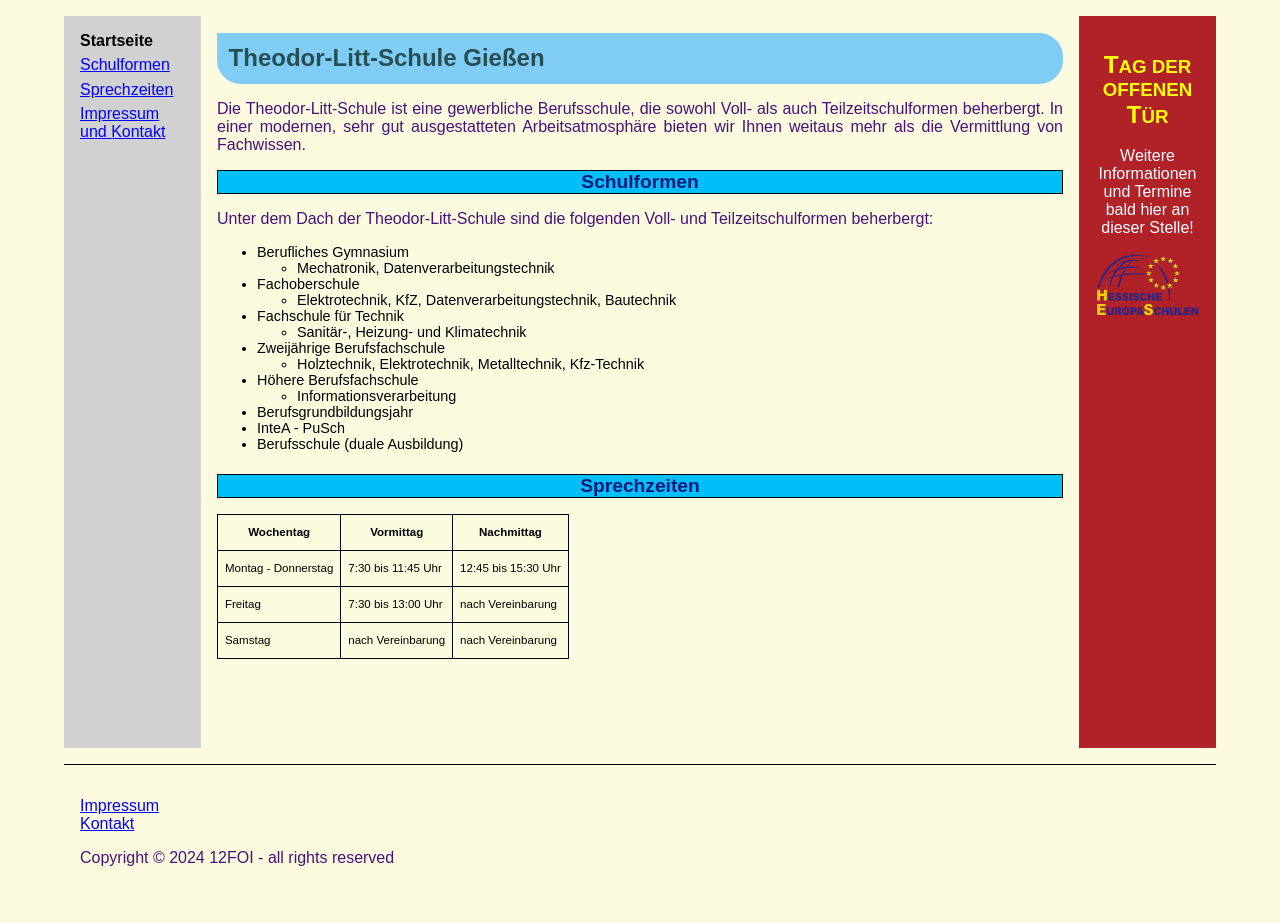
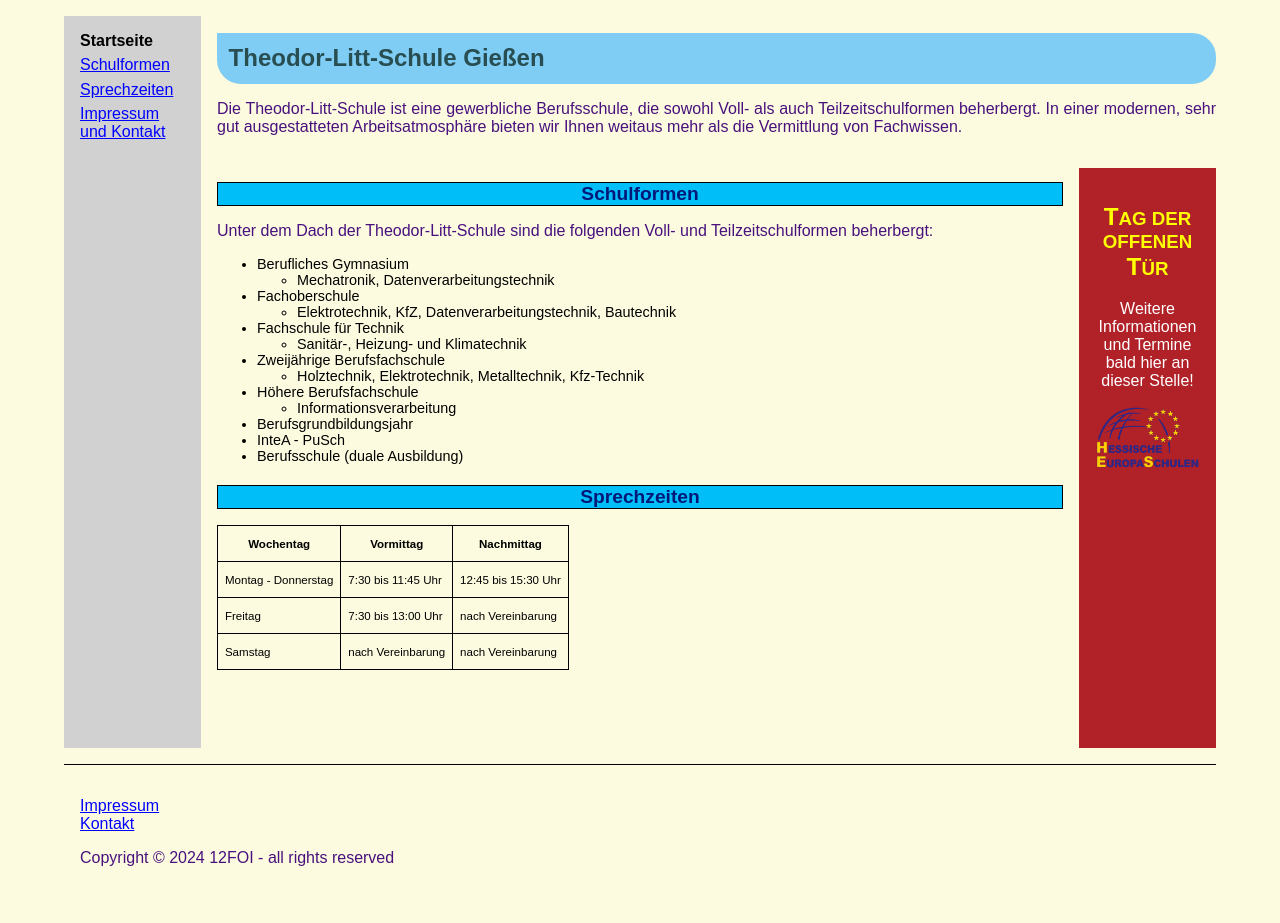
Before and after one commit to TomMaverick/tmn-website, a PHP site: page /uebungen/schulwebsite/index.html in a window 1280 px wide. Shown: the part 104-1027 px from the top of the page. Run offline with PHP 8.4, Linux system fonts and the light colour scheme.

Commit message:
Nested Grid

```diff
--- a/uebungen/schulwebsite/css/styles.css
+++ b/uebungen/schulwebsite/css/styles.css
@@ -120,6 +120,44 @@ a {
     display: block;
 }
 
+.grid-container {
+    display: grid;
+    grid-template-areas:
+        "header header"
+        "nav nested-main"
+        "footer footer";
+    grid-template-columns: auto 1fr;
+    grid-template-rows: auto 1fr;
+    gap: 1em;
+    margin: 0 auto;
+}
+
+.nested-main {
+    grid-area: nested-main;
+    display: grid;
+    grid-template-areas:
+        "title title"
+        "main-content aside";
+    grid-template-columns: 1fr auto;
+    grid-template-rows: auto 1fr;
+    gap: 1em;
+}
+
+.title {
+    grid-area: title;
+    width: 100%;
+}
+
+main {
+    grid-area: main;
+    background-color: var(--background-color);
+}
+
+.main-content {
+    grid-area: main-content;
+    background-color: var(--background-color);
+}
+
 .main-title {
     color: var(--title-text);
     font-size: 1.5em;
@@ -174,23 +212,6 @@ hr {
     margin: 0 0 0 1em;
 }
 
-.grid-container {
-    display: grid;
-    grid-template-areas:
-        "header header header"
-        "nav main aside"
-        "footer footer footer";
-    grid-template-columns: auto 1fr auto;
-    grid-template-rows: auto 1fr auto;
-    gap: 1em;
-    margin: 0 auto;
-}
-
-main {
-    grid-area: main;
-    background-color: var(--background-color);
-}
-
 aside.sidebar {
     grid-area: aside;
     background-color: var(--sidebar-bg-color);
@@ -218,6 +239,7 @@ aside.sidebar {
 footer {
     grid-area: footer;
     background-color: var(--background-color);
+
     text-align: left;
     padding: 1em;
     border-top: 1px solid var(--table-border);
--- a/uebungen/schulwebsite/index.html
+++ b/uebungen/schulwebsite/index.html
@@ -2,10 +2,10 @@
 <html lang="de">
 <head>
     <meta charset="UTF-8">
-    <meta name="viewport" content="width=device-width, initial-scale=1.0">
-    <link rel="stylesheet" href="css/styles.css">
-    <link rel="stylesheet" href="https://cdnjs.cloudflare.com/ajax/libs/font-awesome/6.0.0/css/all.min.css">
-    <script src="js/script.js" defer></script>
+    <meta content="width=device-width, initial-scale=1.0" name="viewport">
+    <link href="css/styles.css" rel="stylesheet">
+    <link href="https://cdnjs.cloudflare.com/ajax/libs/font-awesome/6.0.0/css/all.min.css" rel="stylesheet">
+    <script defer src="js/script.js"></script>
     <title>Theodor-Litt-Schule, Gießen - Programmierübung</title>
 </head>
 
@@ -13,8 +13,8 @@
 <div class="grid-container">
     <header>
         <div class="header-img">
-            <a href="index.html" aria-label="Zurück zur Startseite">
-                <img src="assets/img/logo_tls.png" alt="Logo der Theodor-Litt-Schule, Gießen">
+            <a aria-label="Zurück zur Startseite" href="index.html">
+                <img alt="Logo der Theodor-Litt-Schule, Gießen" src="assets/img/logo_tls.png">
             </a>
         </div>
         <div>
@@ -34,19 +34,18 @@
         </ul>
     </nav>
 
-    <aside class="sidebar">
-        <h3><span class="large-t">T</span>AG DER OFFENEN <span class="large-t">T</span>ÜR</h3>
-        <p>Weitere Informationen und Termine bald hier an dieser Stelle!</p>
-        <img src="assets/img/europaschule.png" alt="Hessische Europa Schulen Banner">
-    </aside>
-
-    <main>
+    <main class="nested-main">
+        <div class="title">
             <h1 class="main-title" id="Startseite">Theodor-Litt-Schule Gießen</h1>
             <p class="text-light">Die Theodor-Litt-Schule ist eine gewerbliche Berufsschule, die sowohl Voll- als auch
-            Teilzeitschulformen beherbergt. In einer modernen, sehr gut ausgestatteten Arbeitsatmosphäre bieten wir Ihnen
+                Teilzeitschulformen beherbergt. In einer modernen, sehr gut ausgestatteten Arbeitsatmosphäre bieten wir
+                Ihnen
                 weitaus mehr als die Vermittlung von Fachwissen.</p>
+        </div>
+        <div class="main-content">
             <h2 class="main-category" id="Schulformen">Schulformen</h2>
-        <p class="text-light">Unter dem Dach der Theodor-Litt-Schule sind die folgenden Voll- und Teilzeitschulformen
+            <p class="text-light">Unter dem Dach der Theodor-Litt-Schule sind die folgenden Voll- und
+                Teilzeitschulformen
                 beherbergt:</p>
             <ul class="main-list">
                 <li>Berufliches Gymnasium</li>
@@ -100,6 +99,14 @@
                 </tr>
                 </tbody>
             </table>
+
+        </div>
+
+        <aside class="sidebar">
+            <h3><span class="large-t">T</span>AG DER OFFENEN <span class="large-t">T</span>ÜR</h3>
+            <p>Weitere Informationen und Termine bald hier an dieser Stelle!</p>
+            <img alt="Hessische Europa Schulen Banner" src="assets/img/europaschule.png">
+        </aside>
     </main>
 
     <footer>
```
Also changed, not shown: uebungen/schulwebsite/contact.html (+3 -7 lines). Lines whose indentation alone changed are shown as unchanged.
